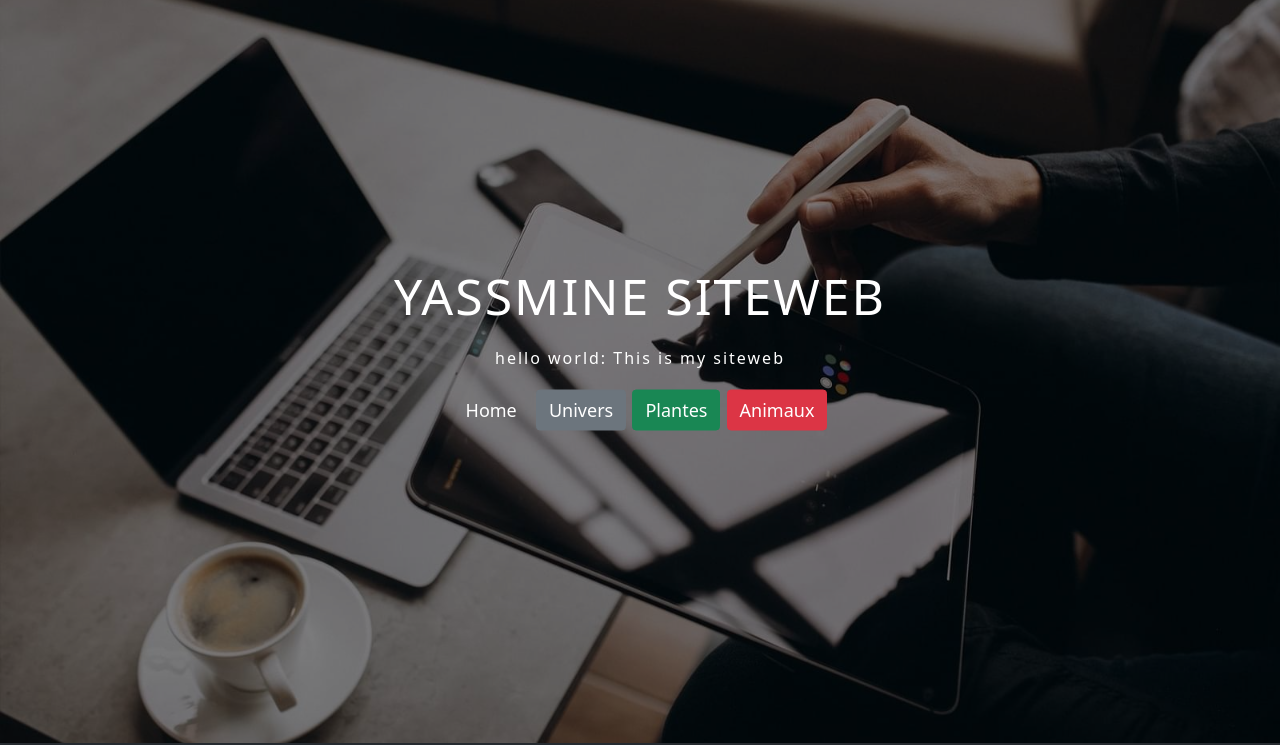
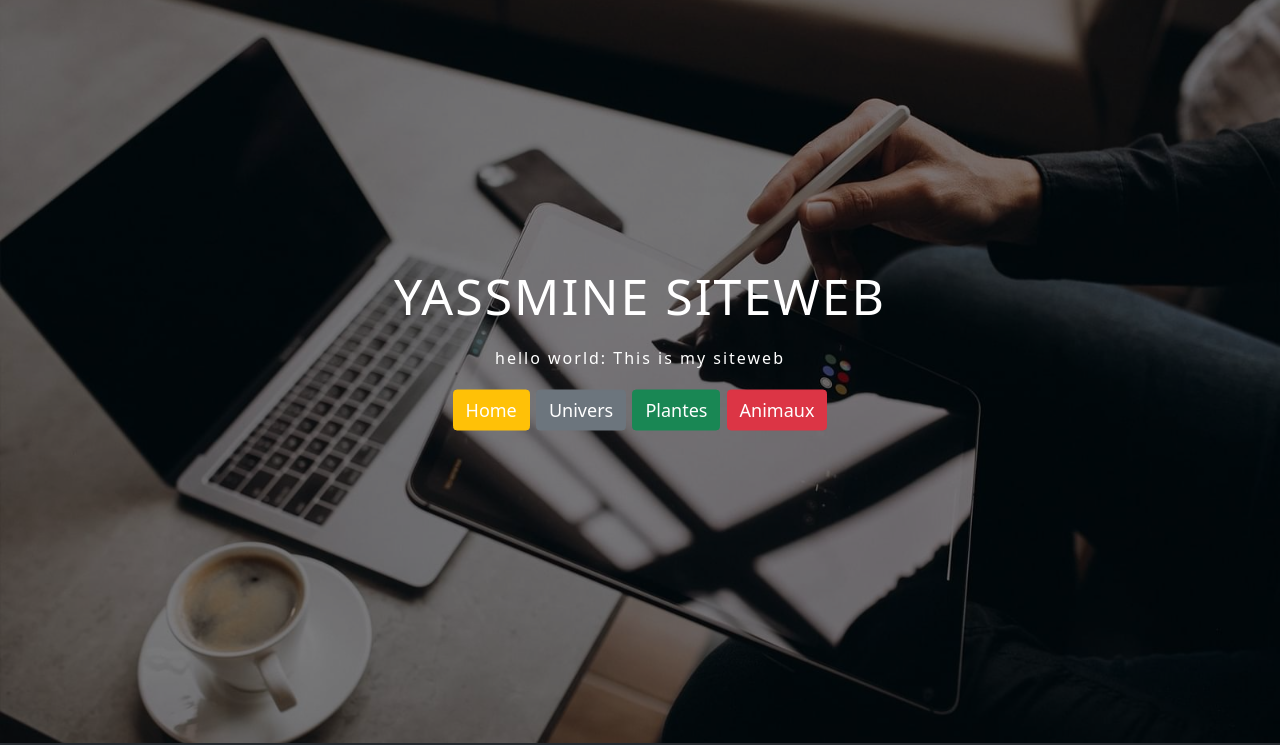
Before and after one commit to proproject2023/home, a plain HTML site: page index.html in a window 1280 px wide. Shown: the part 57-802 px from the top of the page. Drawn offline with nearby package versions, Linux system fonts and the light colour scheme; a script that the page names is missing; a web font is replaced by a local one.

Commit message:
Update index.html

```diff
--- a/index.html
+++ b/index.html
@@ -68,7 +68,7 @@
        <div class="button-click container">
 
 
-        <button type="button" class="btn btn-Primary"> <a class="about-item-link" href="https://proproject2023.github.io/home/">home</a></button>
+        <button type="button" class="btn btn-warning"> <a class="about-item-link" href="https://proproject2023.github.io/home/">home</a></button>
         <button type="button" class="btn btn-secondary"> <a class="about-item-link" href="https://proproject2023.github.io/univers/">univers</a></button>
         <button type="button" class="btn btn-success"> <a class="about-item-link" href="https://proproject2023.github.io/plantes/">plantes</a></button>
 
```
